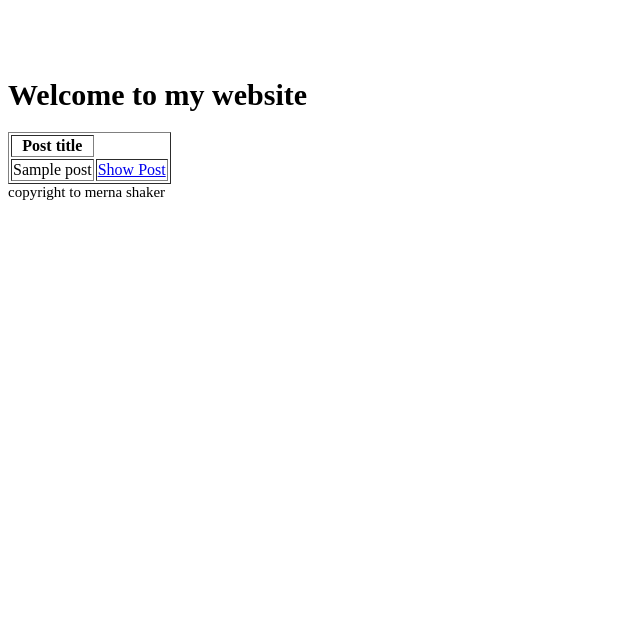
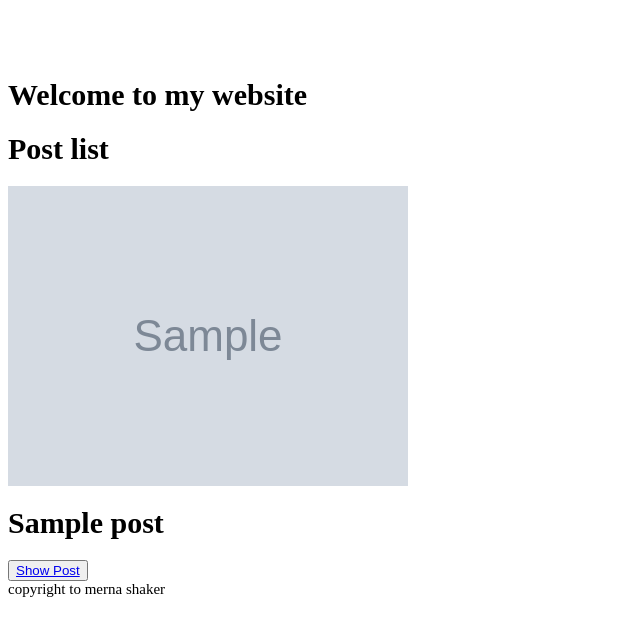
Before and after one commit to MernaShakerAttia/Django_project_v2, a Django app: template groupA/geeks/templates/geeks/show_all_posts.html in a window 1280 px wide. Shown: the top 636 px of the page, without its empty margins (0-640 px from the left). Run offline with Django 3.2, Linux system fonts and the light colour scheme; the template is opened without the code that fills it: values that come from a table or form of the project are taken from there, others are empty; tables that the repository leaves empty hold one stand-in row (values such as "Sample post"); grey boxes marked "Sample" are stand-in pictures; parts of the project's set-up code (start-up, migrations or seed data) failed here and were passed over.

Commit message:
some changes

```diff
--- a/groupA/geeks/models.py
+++ b/groupA/geeks/models.py
@@ -21,7 +21,7 @@ class Post(models.Model):
 	contant=models.TextField()
 	post_category=models.ForeignKey(category,on_delete=models.CASCADE)
 	post_time=models.DateTimeField('datetime')
-	post_image = models.ImageField(upload_to = 'imgs/',default='No_image_available.svg')
+	post_image = models.ImageField(upload_to = 'geeks/static/imgs/',default='No_image_available.svg')
 	def __str__(self):
 		return '%s %s'%(self.title, self.post_category)
 
--- a/groupA/geeks/templates/geeks/show_all_posts.html
+++ b/groupA/geeks/templates/geeks/show_all_posts.html
@@ -1,16 +1,16 @@
 {%  extends 'geeks/base.html' %}
 {% block main_block %}
 
-<table border ='1'>
-<th>Post title</th>
+<h1>Post list</h1>
 
 {%  for post in all_posts %}
-<tr>
-  <td>{{post.title}}</td>
-	<td><a href="posts/{{post.id}}/details">Show Post</a></td>
+<div>
+  <img src="{{post.post_image}}"/>
+  <h1>{{post.title}}</h1>
+	<button><a href="posts/{{post.id}}/details">Show Post</a></button>
 </tr>
 {%  endfor  %}
 
-</table>
+</div>
 
 {% endblock %}
```
Also changed, not shown: groupA/geeks/static/imgs/14192038_1668532183438028_6979994107361443623_n.jpg (renamed from groupA/imgs/14192038_1668532183438028_6979994107361443623_n.jpg), groupA/imgs/14192038_1668532183438028_6979994107361443623_n_5U3OIwZ.jpg (deleted), groupA/imgs/14192038_1668532183438028_6979994107361443623_n_D5HAVpL.jpg (deleted), groupA/imgs/14192038_1668532183438028_6979994107361443623_n_QtpUNsm.jpg (deleted), 1 other file.
